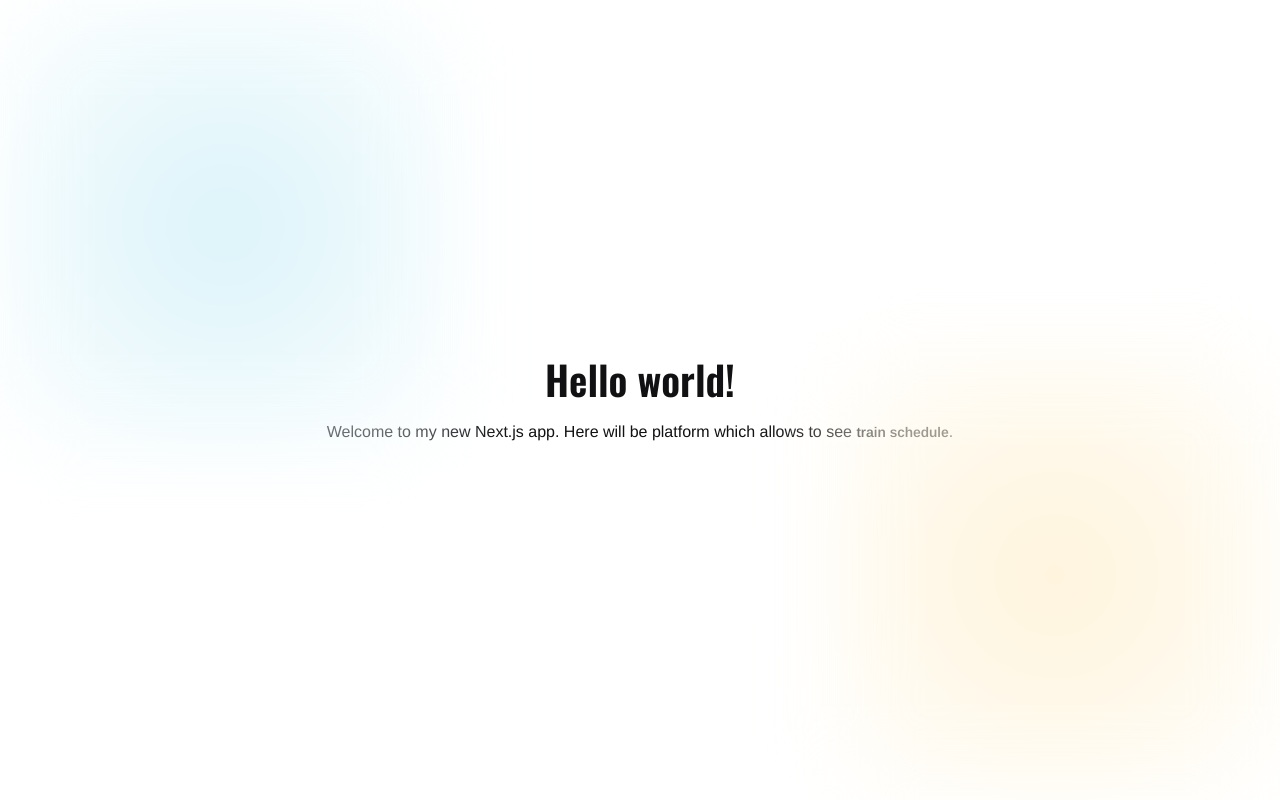
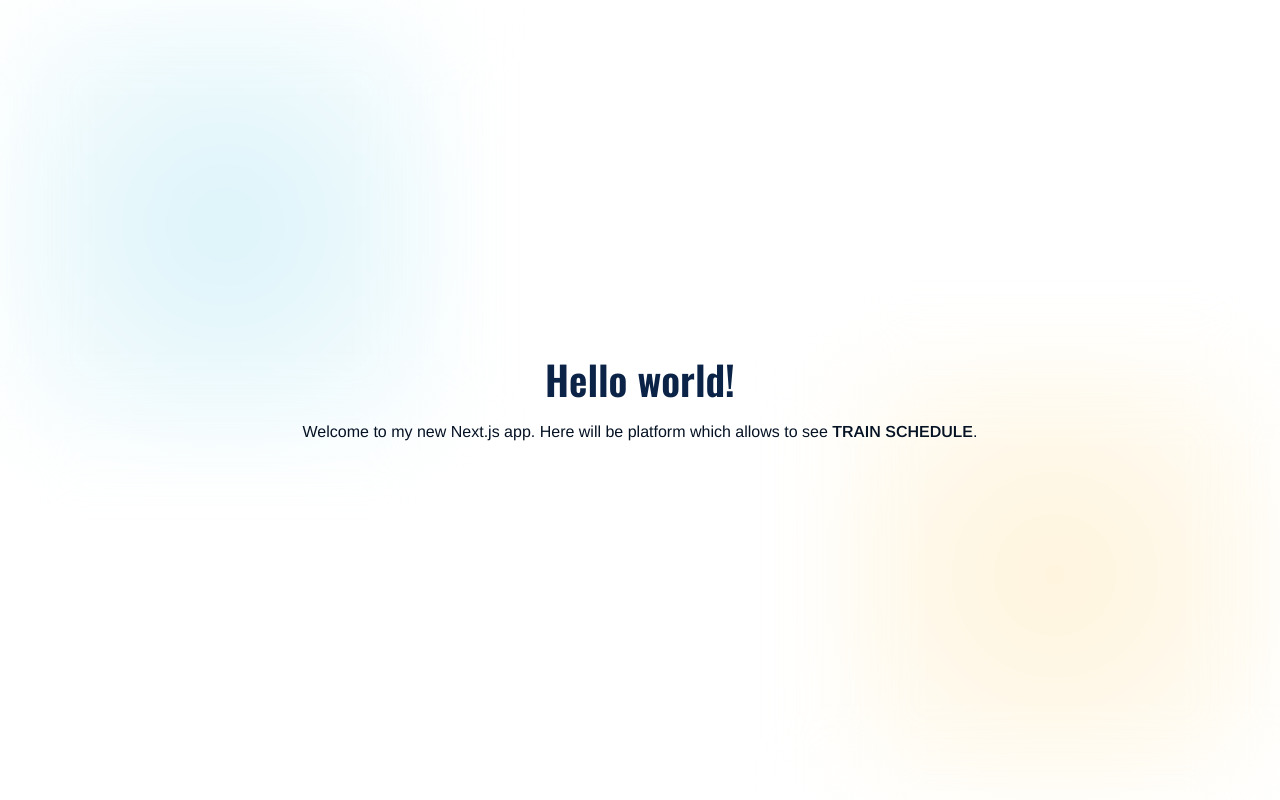
Before and after one commit to viktor-kindrat/train-schedule-frontend, a Next.js app: page / in a window 1280 px wide. Built offline with nearby package versions, Linux system fonts and the light colour scheme.

Commit message:
Uptune configs

```diff
--- a/src/app/(meta)/metadata.ts
+++ b/src/app/(meta)/metadata.ts
@@ -2,7 +2,7 @@ import type { Metadata } from 'next';
 
 export const metadata: Metadata = {
   title: {
-    default: 'Dashboard',
+    default: 'Train Schedule',
     template: '%s | Train Schedule',
   },
   description: 'A simple train schedule app with admin panel.',
--- a/src/app/(style)/config.css
+++ b/src/app/(style)/config.css
@@ -76,9 +76,9 @@ body {
   --color-secondary-400: #82b7ff;
   --color-secondary-500: #4e98ff;
   --color-secondary-600: #2979e6;
-  --color-secondary-700: #1e5ec0;
-  --color-secondary-800: #16458d;
-  --color-secondary-900: #0b264d;
+  --color-secondary-700: #123770;
+  --color-secondary-800: #0b2347;
+  --color-secondary-900: #051224;
 
   --color-accent-100: #fff7e6;
   --color-accent-200: #ffedc2;
--- a/src/app/page.tsx
+++ b/src/app/page.tsx
@@ -1,13 +1,13 @@
 export default function Home() {
   return (
     <div className="flex-column-center h-screen w-full gap-4">
-      <div className="from-primary-200 absolute top-0 left-0 h-[450px] w-[450px] bg-radial to-neutral-100 opacity-60 blur-2xl" />
-      <h1 className="headline-1">Hello world!</h1>
-      <p className="body-16-regular">
+      <div className="from-primary-200 absolute top-0 left-0 -z-10 h-[450px] w-[450px] bg-radial to-neutral-100 opacity-60 blur-2xl" />
+      <h1 className="headline-1 text-secondary-800">Hello world!</h1>
+      <p className="body-16-regular text-secondary-900">
         Welcome to my new Next.js app. Here will be platform which allows to see{' '}
-        <b className="body-14-semibold">train schedule</b>.
+        <b className="body-16-semibold uppercase">train schedule</b>.
       </p>
-      <div className="from-accent-200 absolute right-0 bottom-0 h-[450px] w-[450px] bg-radial to-neutral-100 opacity-60 blur-2xl" />
+      <div className="from-accent-200 absolute right-0 bottom-0 -z-10 h-[450px] w-[450px] bg-radial to-neutral-100 opacity-60 blur-2xl" />
     </div>
   );
 }
```
